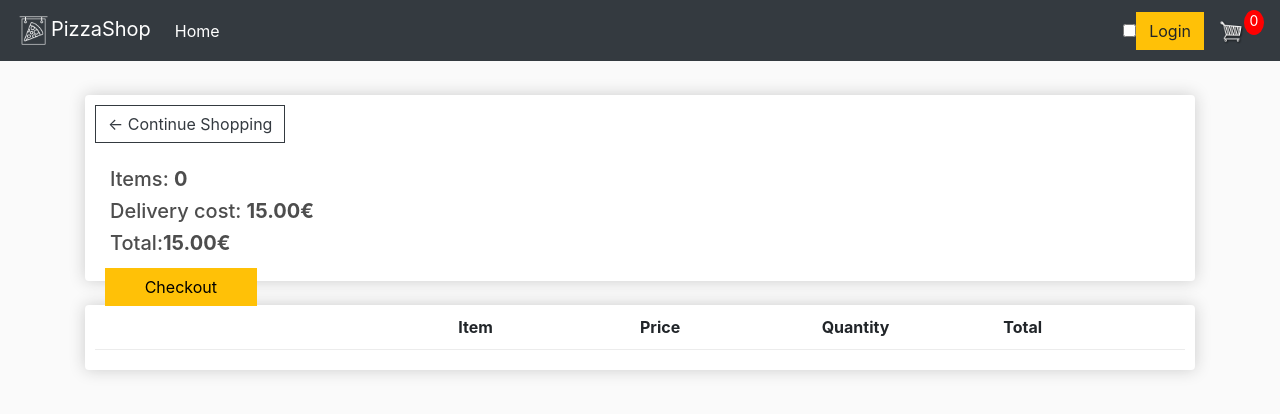
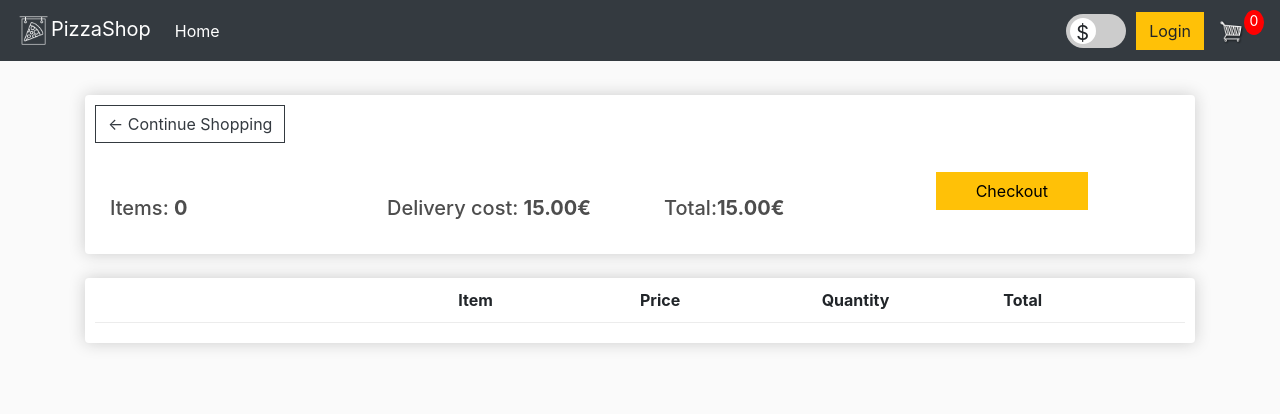
Before and after one commit to StBalashov/PizzaShop, a Django app: page /cart/ in a window 1280 px wide. Shown: the top 414 px of the page. Run offline with Django 3.2, Linux system fonts and the light colour scheme; some libraries are stand-ins or nearby versions.

Commit message:
Add currency change

```diff
--- a/static/css/base.css
+++ b/static/css/base.css
@@ -160,3 +160,74 @@ h1, h2, h3, h4, h5, h6 {
 .login_container {
     padding: 0 2rem;
 }
+
+/* The switch - the box around the slider */
+.switch {
+    position: relative;
+    display: inline-block;
+    width: 60px;
+    height: 34px;
+    margin-right: 10px;
+}
+
+/* Hide default HTML checkbox */
+.switch input {
+    opacity: 0;
+    width: 0;
+    height: 0;
+}
+
+/* The slider */
+.slider {
+    position: absolute;
+    cursor: pointer;
+    top: 0;
+    left: 0;
+    right: 0;
+    bottom: 0;
+    background-color: #ccc;
+    -webkit-transition: .4s;
+    transition: .4s;
+}
+
+.slider:before {
+    position: absolute;
+    content: "$";
+    font-size: 20px;
+    padding-left: 6px;
+    padding-bottom: 7px;
+    height: 26px;
+    width: 26px;
+    left: 4px;
+    bottom: 4px;
+    background-color: white;
+    -webkit-transition: .4s;
+    transition: .4s;
+}
+
+input:checked + .slider {
+    background-color: #ffc107;
+}
+
+input:focus + .slider {
+    box-shadow: 0 0 1px #ffc107;
+}
+
+input:checked + .slider:before {
+    -webkit-transform: translateX(26px);
+    -ms-transform: translateX(26px);
+    transform: translateX(26px);
+}
+
+/* Rounded sliders */
+.slider.round {
+    border-radius: 34px;
+}
+
+.slider.round:before {
+    border-radius: 50%;
+}
+
+.cart-table-cell {
+    display: inline-block;
+}
```
